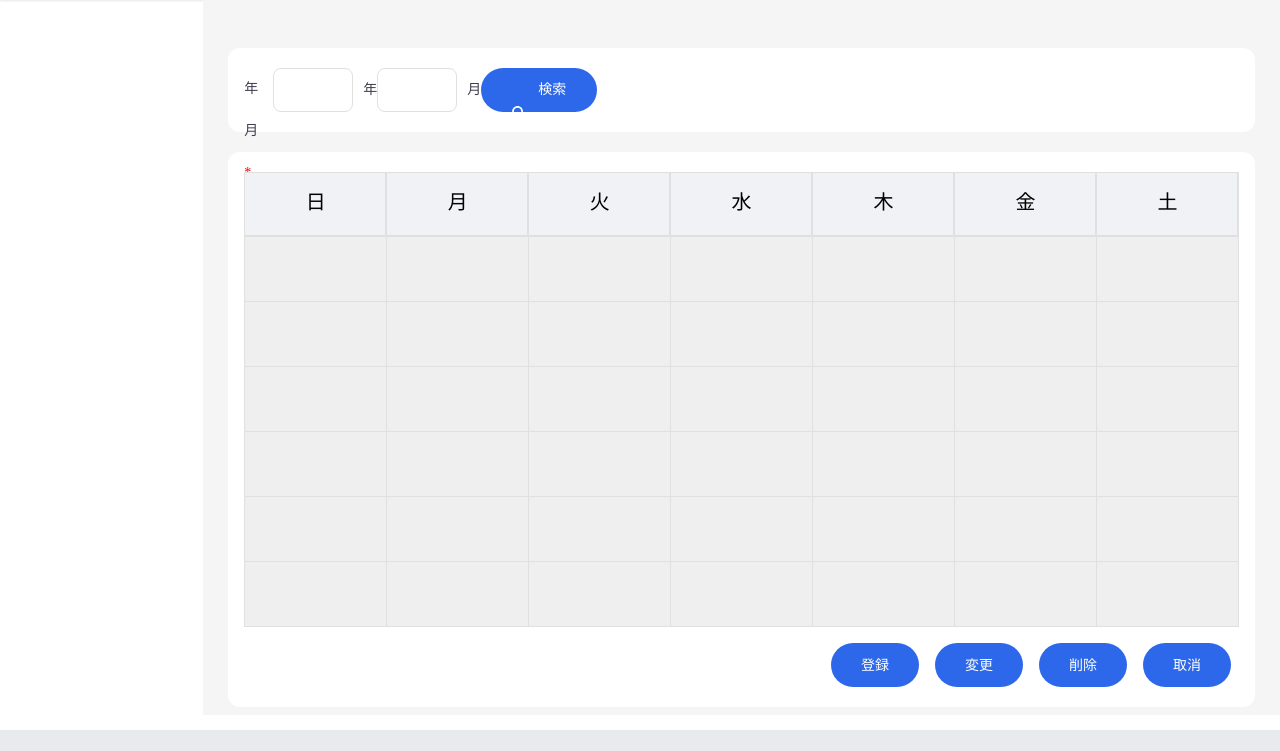
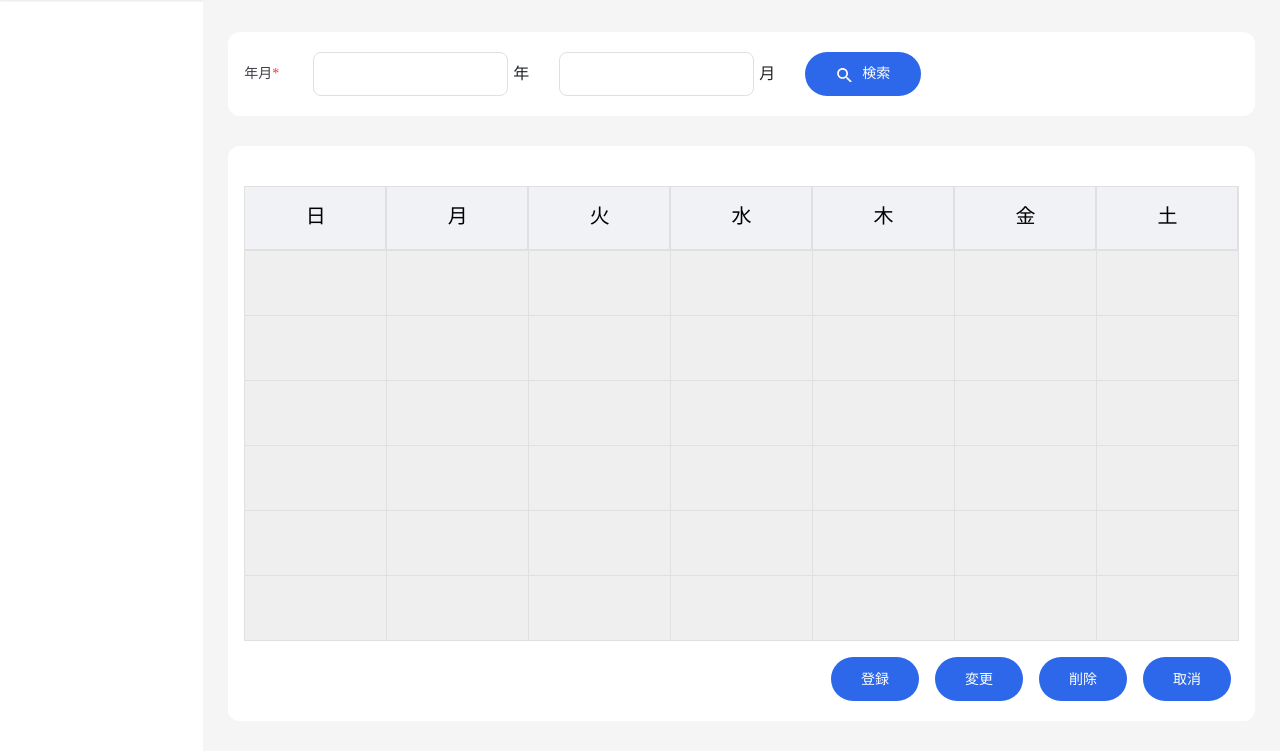
Before and after one commit to tranphuc200299/import, a Django app: template main/templates/menu/menu4/f_cfsc2900.html in a window 1280 px wide. Shown: the part 70-821 px from the top of the page. Before the commit the page ends 800 px from the top, so only its background shows below. Run offline with Django 4.2, Linux system fonts and the light colour scheme; the template is opened without the code that fills it, so the values that code supplies are empty; parts of the project's set-up code (start-up, migrations or seed data) failed here and were passed over; some libraries are stand-ins or nearby versions.

Commit message:
[develop] Update style and html css

```diff
--- a/main/static/css/styles.css
+++ b/main/static/css/styles.css
@@ -825,4 +825,7 @@ ul.breadcrumb li a:hover {
     color: #01447e;
     text-decoration: underline;
 }
+.fs-14 {
+    font-size: 16px;
+}
 /*end css*/
--- a/main/templates/menu/menu4/f_cfsc2900.html
+++ b/main/templates/menu/menu4/f_cfsc2900.html
@@ -6,28 +6,26 @@
 {% block main %}
 <form id="f_cfsc2900" method="post">
     {% csrf_token %}
-    <div class="title_content">
-        <div class="search_about">
-            <div class="search_item search_register calendar">
-                <div class="item_search_title title_register calendar_title">
-                    <h3>年月 <span style="color:red">* </span></h3>
+    <div class="card">
+        <div class="form-inline">
+             <div class="col-12 d-flex">
+                <div class="form-group form-group-seach d-flex">
+                    <label for="txt_ayear" class="mr-3" tabIndex=4>年月 <span
+                            class="required">*</span></label>
                 </div>
-                <div class="search_input input_small input_register calendar_form">
-                    {% include "includes/textbox.html" with id="txt_ayear" CssClass="form-control" MaxLength=8 Change="True" LostFocus="True" %}
-                    <label>年</label>
+                <div class="form-group mr-5 d-flex">
+                    {% include "includes/textbox.html" with id="txt_ayear" class="form-control" MaxLength=8 Change="True" LostFocus="True" %}
+                    <span class="ml-2 fs-14">年</span>
                 </div>
-                <div class="search_input input_small input_register calendar_form">
-                    {% include "includes/textbox.html" with id="txt_amonth" CssClass="form-control" MaxLength=8 Change="True" LostFocus="True" %}
-                    <label>月</label>
+                <div class="form-group mr-5 d-flex">
+                    {% include "includes/textbox.html" with id="txt_amonth" class="form-control" MaxLength=8 Change="True" LostFocus="True" %}
+                    <span class="ml-2 fs-14">月</span>
                 </div>
-                <div class="content_button button_register">
-                    <img src="{% static 'images/search.svg' %}" alt="">
-                    {% include "includes/button.html" with name="action" id="cmd_search" class="btn-search" Text="検索" %}
+                {% include "includes/button.html" with name="action" id="cmd_search" class="btn btn-primary btn-search" TabIndex=7 htmlText='<i class="fa fa-search"></i> 検索' %}
             </div>
         </div>
     </div>
-        <!--form layout-->
-        <div class="form-container">
+    <div class="card">
         <div class="form_about form_calendar">
             <table class="calendar_about">
                 <thead>
@@ -204,7 +202,6 @@
             </div>
         </div>
     </div>
-    </div>
 </form>
 {% endblock main %}
 
```
Lines whose indentation alone changed are shown as unchanged.
